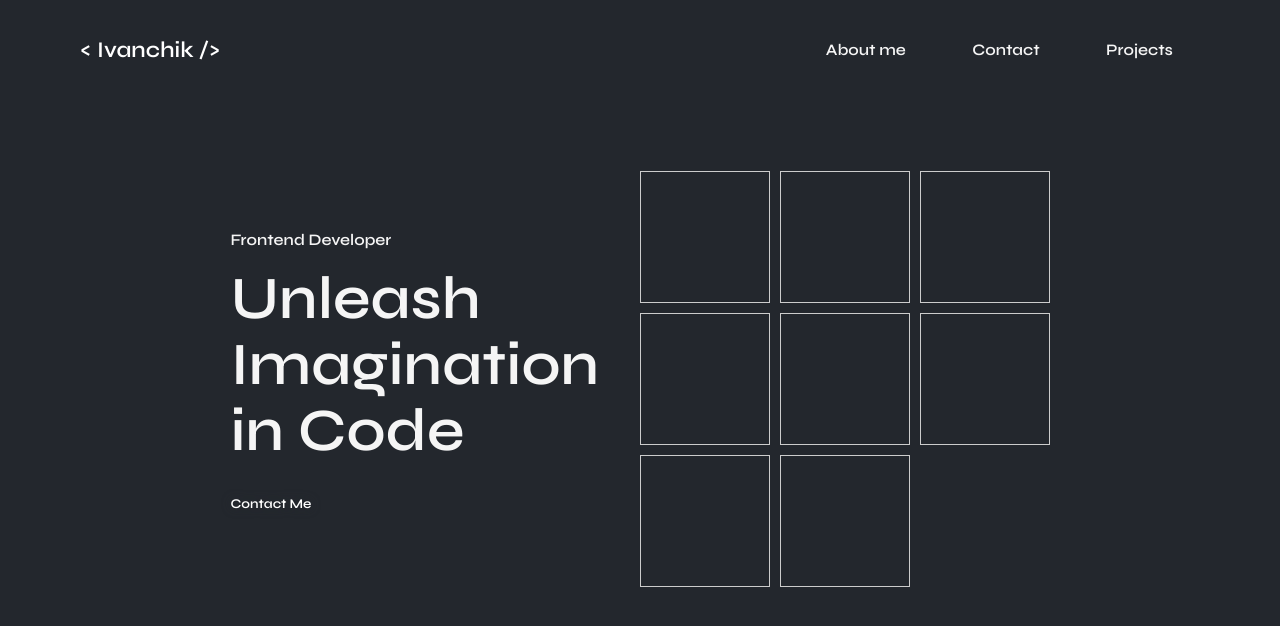
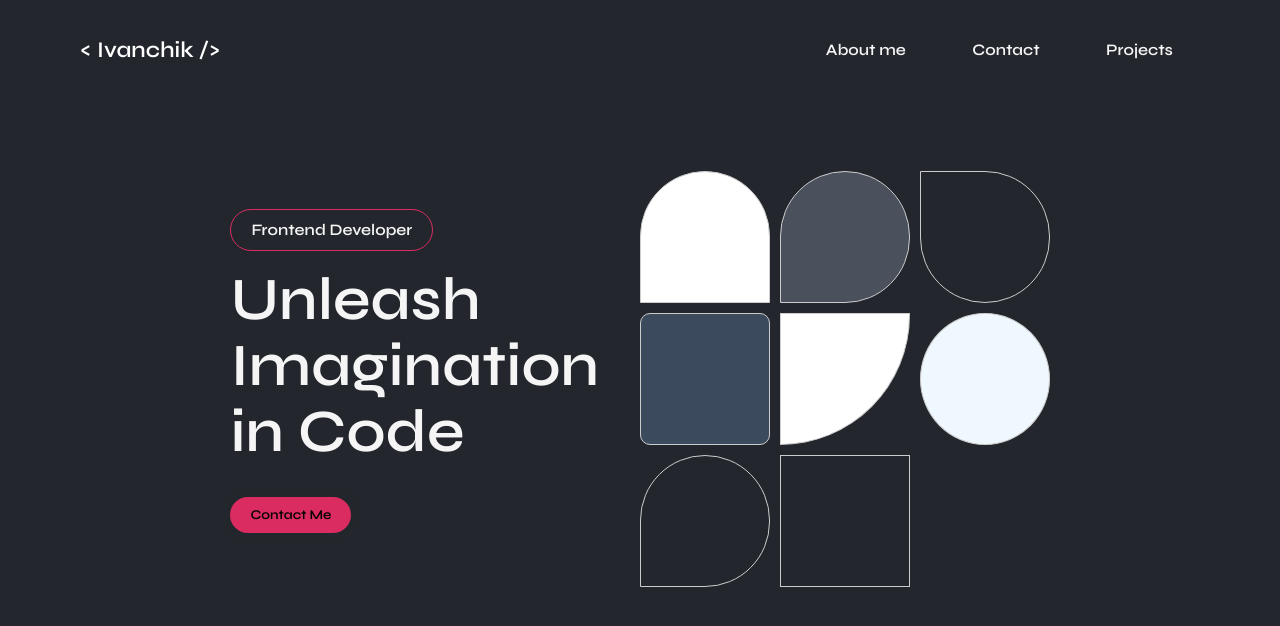
Before and after one commit to IvanchikIvan/Ivanchik-Portfolio, a React (Create React App) app: page / in a window 1280 px wide. Shown: the top 626 px of the page. Built offline with nearby package versions, Linux system fonts and the light colour scheme.

Commit message:
Hero redesing

```diff
--- a/src/components/Hero/Hero.css
+++ b/src/components/Hero/Hero.css
@@ -73,11 +73,14 @@
     flex-direction: row;
     justify-content: center;
     align-items: center;
+    padding: 10px 20px 10px 20px;
     overflow: hidden;
     position: relative;
     align-content: center;
     flex-wrap: nowrap;
     gap: 10;
+    border-radius: 100px;
+    border: 1px solid #da2c60;
   }
 
   .frontend-developer p {
@@ -93,6 +96,8 @@
     flex-direction: row;
     justify-content: center;
     align-items: center;
+    padding: 10px 20px 10px 20px;
+    background-color: #da2c60;
     overflow: hidden;
     position: relative;
     align-content: center;
@@ -100,10 +105,13 @@
     gap: 10;
     border: none;
     outline: none;
+    border-radius: 9999px;
     transition: all 0.2s ease;
     filter: drop-shadow(#23272d 0 0 5px);
-  background: transparent;
-  color: #fff;
+  }
+
+  .contact-me:hover{
+    filter: drop-shadow(#da2c60 0 0 5px);
   }
 
   .grid {
@@ -131,6 +139,66 @@
     transform: rotate(90deg);
   }
 
+  .grid :nth-child(1) {
+    background-color: white;
+    border-radius: 200px 200px 0px 0px;
+    transition: all 0.8s;
+  }
+
+  .grid :nth-child(1):hover {
+    background-color: white;
+    transform: rotate(0);
+    border-radius: 0px 0px 200px 200px;
+  }
+
+  .grid :nth-child(2) {
+    background-color: #4a505c;
+    border-radius: 200px 200px 200px 0px;
+  }
+
+  .grid :nth-child(3) {
+    border-radius: 0px 200px 200px 200px;
+  }
+
+  .grid :nth-child(4) {
+    background-color: #3c4a5e;
+    border-radius: 10px;
+  }
+
+  .grid :nth-child(4):hover {
+    border-radius: 100%;
+    transform: rotate(0);
+    transition: all 0.9s;
+  }
+
+  .grid :nth-child(5) {
+    background-color: white;
+    border-radius: 0px 0px 200px 0px;
+    transition: all 0.4s;
+  }
+
+  .grid :nth-child(5):hover {
+    background-color: white;
+    border-radius:200px 0px 0px  0px;
+    transform: rotate(0);
+  }
+
+  .grid :nth-child(6) {
+    background-color: aliceblue;
+    border-radius: 100%;
+  }
+
+  .grid :nth-child(6):hover {
+    background-color: aliceblue;
+    border-radius: 100% 10px 10px 10px;
+    transform: rotate(0);
+  }
+
+  .grid :nth-child(7) {
+    border-radius: 200px 200px 200px 0px;
+  }
+
+
   @media screen and (max-width: 768px) {
     .hero {
       padding: 2rem 10%;
@@ -149,4 +217,5 @@
     .grid {
       width: 80%;
     }
+
   }
```
Lines whose indentation alone changed are shown as unchanged.
